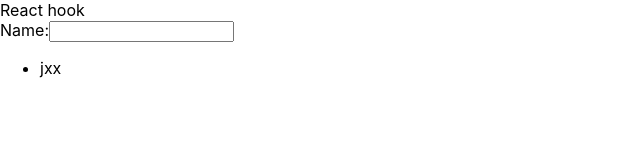
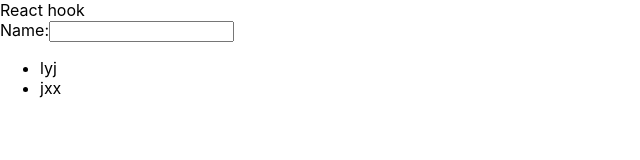
Before and after one commit to lingdeqingyuan/road-to-react, a React (Vite) app: page / in a window 1280 px wide. Shown: the top 160 px of the page, without its empty margins (0-640 px from the left). Built offline with nearby package versions, Linux system fonts and the light colour scheme.

Commit message:
feat: learn state and callback handler

```diff
--- a/src/App.jsx
+++ b/src/App.jsx
@@ -3,12 +3,20 @@ import Search from './components/Search'
 import List from './components/List'
 
 function App() {
-  const [list, setList] = useState([{name: 'lyj'}]);
-  setTimeout(() => {setList([{name: 'jxx'}])},3000)
+  const [list, setList] = useState([{name: 'lyj'}, {name: 'jxx'}]);
+
+  const [searchTerm, setSearchTerm] = useState('');
+
+  const handleSearch = (e) => {
+    setSearchTerm(e.target.value);
+  }
+
+  const searchedList = list.filter((item) => item.name.toLowerCase().includes(searchTerm.toLowerCase()));
+
   return (
     <div className="App">
-      <Search/>
-      <List list={list}/>
+      <Search handleSearch={handleSearch}/>
+      <List list={searchedList}/>
     </div>
   )
 }
--- /dev/null
+++ b/src/components/Item.jsx
@@ -0,0 +1,7 @@
+const Item = ({item}) => {
+  return (
+    <li>{item.name}</li>
+  )
+}
+
+export default Item;
--- a/src/components/List.jsx
+++ b/src/components/List.jsx
@@ -1,3 +1,5 @@
+import Item from './Item'
+
 const List = (props) => {
   const { list } = props;
   return (
@@ -5,7 +7,7 @@ const List = (props) => {
       <ul>
         {list.map(item => {
           return (
-            <li>{item.name}</li>
+            <Item item={item}/>
           )
         })}
       </ul>
--- a/src/components/Search.jsx
+++ b/src/components/Search.jsx
@@ -1,8 +1,11 @@
-const Search = () => {
+import { useState } from "react";
+
+const Search = ({handleSearch}) => {
+
   return (
     <div>
       <label htmlFor="name">Name:</label>
-      <input type="text" id="name" />
+      <input onChange={handleSearch} type="text" id="name" />
     </div>
   );
 };
```
